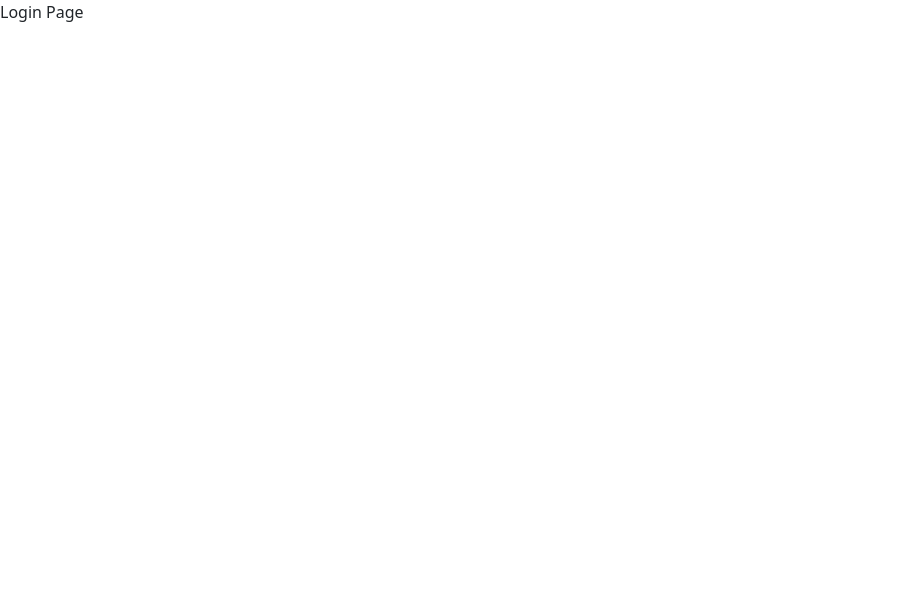
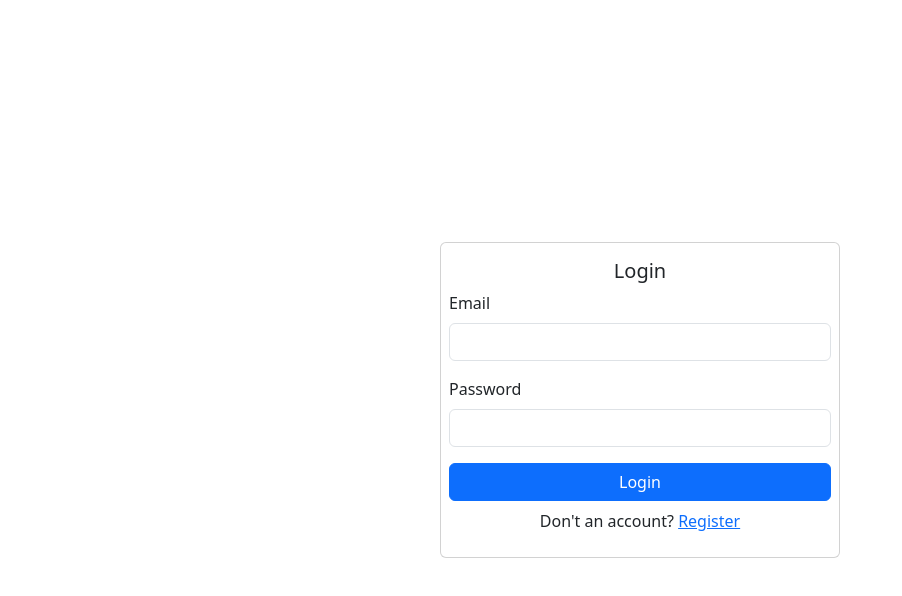
Before and after one commit to ya-nastia/job-portal, a React (Create React App) app in the folder client/: page /login in a window 1280 px wide. Shown: the top 596 px of the page, without its empty margins (0-902 px from the left). Built offline with nearby package versions, Linux system fonts and the light colour scheme.

Commit message:
implemented login page layout

```diff
--- a/client/src/pages/LoginPage/LoginPage.jsx
+++ b/client/src/pages/LoginPage/LoginPage.jsx
@@ -1,9 +1,53 @@
-import React from 'react';
+import React, { useState } from 'react';
+import { Link } from 'react-router-dom';
+import InputFrom from '../../components/InputForm/InputForm';
 
 const LoginPage = () => {
+  const [email, setEmail] = useState("");
+  const [password, setPassword] = useState("");
+
+  const handleSubmit = (e) => {
+    e.preventDefault();
+    try {
+      console.log(email, password);
+    } catch (error) {
+      console.log(error);
+    }
+  };
+
   return (
-    <div>
-      Login Page
+    <div className="form-container">
+
+      <form className="register-card card p-2" onSubmit={handleSubmit}>
+        <h5 className='text-center mt-2'>Login</h5>
+
+        <InputFrom
+          htmlFor="email"
+          labelText={"Email"}
+          type={"email"}
+          value={email}
+          handleChange={(e) => setEmail(e.target.value)}
+          name="email"
+        />
+        <InputFrom
+          htmlFor="password"
+          labelText={"Password"}
+          type={"password"}
+          value={password}
+          handleChange={(e) => setPassword(e.target.value)}
+          name="password"
+        />
+
+        <div className="d-flex flex-column justify-content-between">
+          <button type="submit" className="btn btn-primary">
+            Login
+          </button>
+          <p className='text-center mt-2'>
+            Don't an account? <Link to="/register">Register</Link>
+          </p>
+        </div>
+
+      </form>
     </div>
   )
 }
```
